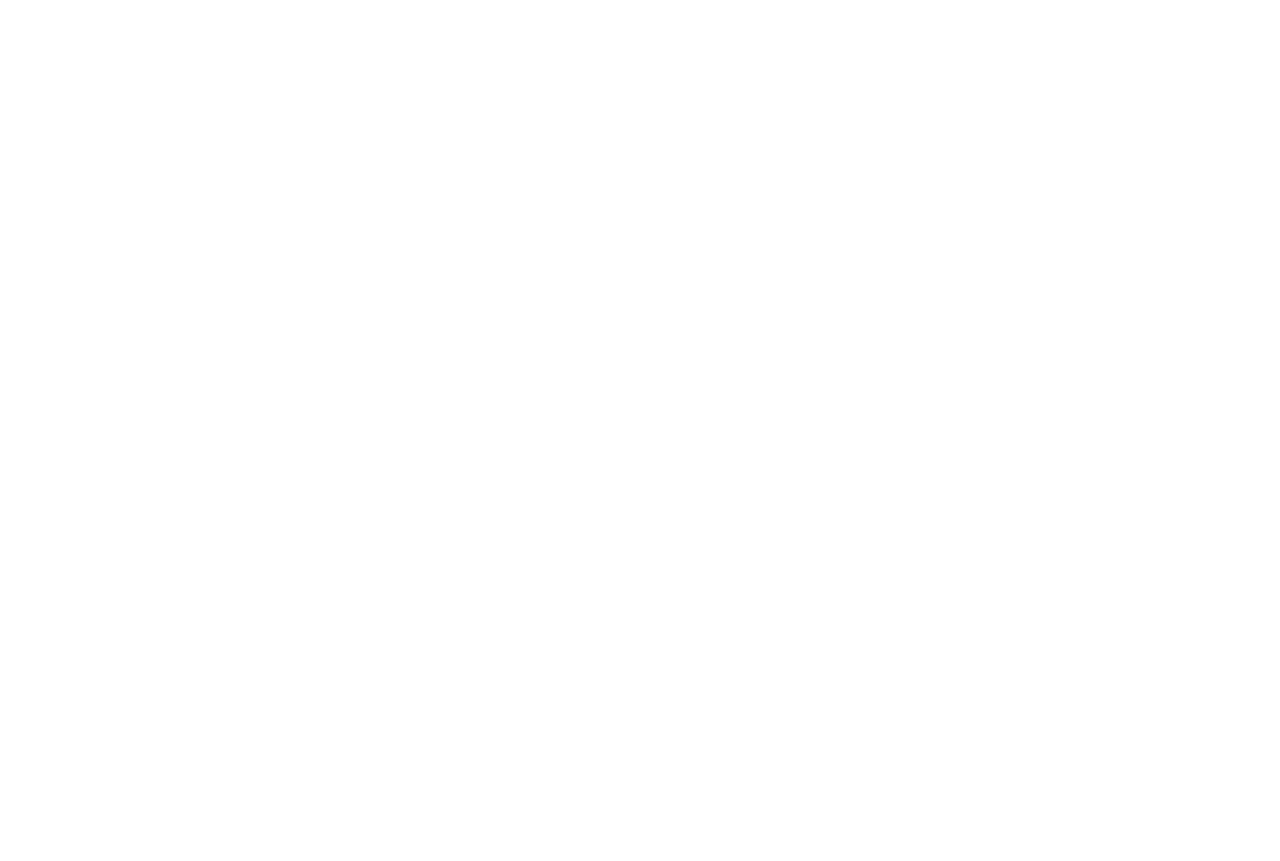
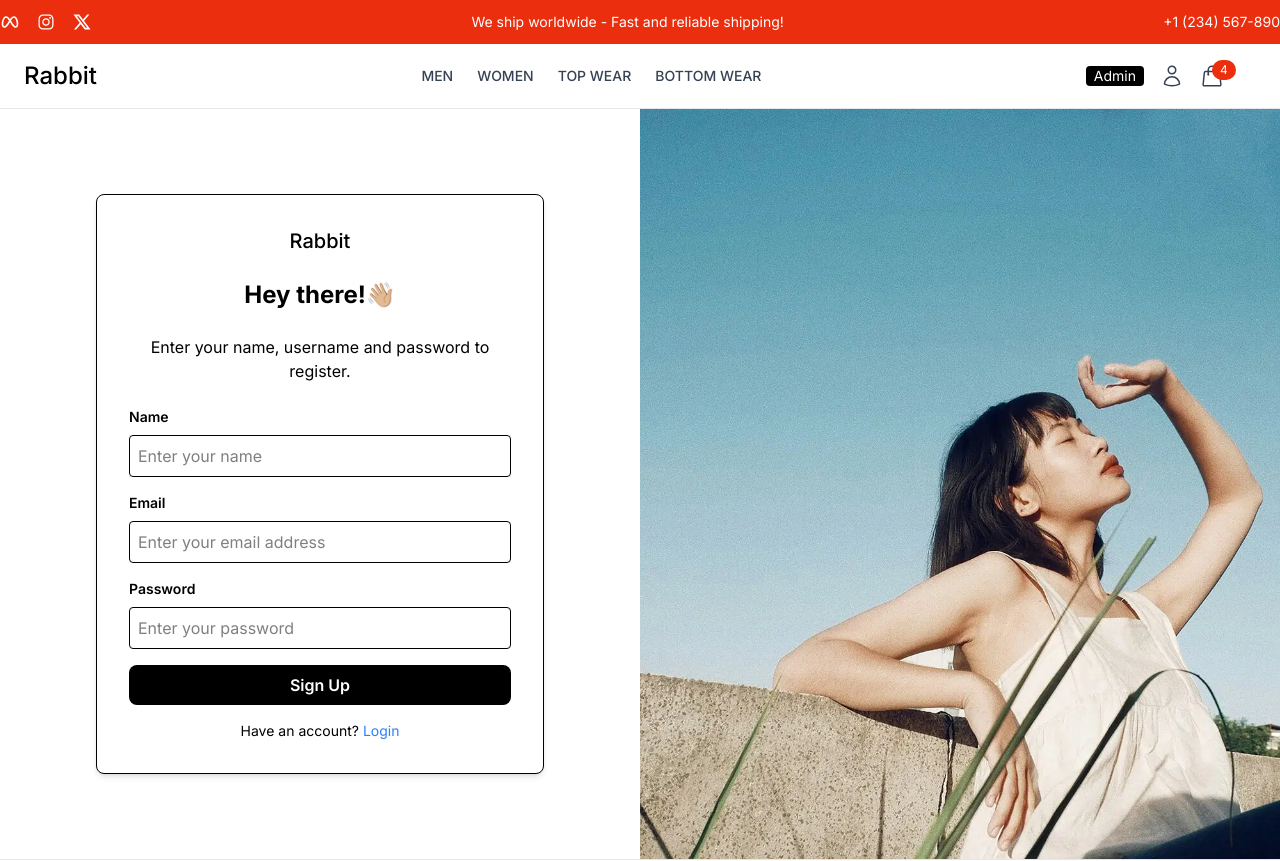
Before and after one commit to rizarayhan/rabbit-v2, a React (Vite) app: page /register in a window 1280 px wide. Before the commit this address had no page. Shown: the top 861 px of the page. Before the commit the page ends 800 px from the top, so only its background shows below. Built offline with nearby package versions, Linux system fonts and the light colour scheme.

Commit message:
create login and register

```diff
--- a/src/App.jsx
+++ b/src/App.jsx
@@ -1,6 +1,8 @@
 import { BrowserRouter, Route, Routes } from "react-router-dom";
 import UserLayout from "./components/Layout/UserLayout";
 import AdminLayout from "./components/Layout/AdminLayout";
+import Login from "./pages/Login";
+import Register from "./pages/Register";
 
 const App = () => {
   return (
@@ -8,6 +10,8 @@
       <Routes>
         <Route path="/" element={<UserLayout />}>
           {/* User Route */}
+          <Route path="login" element={<Login />} />
+          <Route path="register" element={<Register />} />
         </Route>
         <Route path="/admin" element={<AdminLayout />}>
           {/* Admin Route */}
--- a/src/components/Layout/UserLayout.jsx
+++ b/src/components/Layout/UserLayout.jsx
@@ -1,3 +1,4 @@
+import { Outlet } from "react-router-dom";
 import Footer from "../Common/Footer";
 import Header from "../Common/Header";
 
@@ -7,6 +8,7 @@
       {/* Header */}
       <Header />
       {/* Main Content */}
+      <Outlet />
       {/* Footer */}
       <Footer />
     </>
--- /dev/null
+++ b/src/pages/Login.jsx
@@ -0,0 +1,78 @@
+import { useState } from "react";
+import { Link } from "react-router-dom";
+import loginImage from "../assets/login.webp";
+
+const Login = () => {
+  const [email, setEmail] = useState("");
+  const [password, setPassword] = useState("");
+
+  const handleSubmit = (e) => {
+    e.preventDefault();
+    console.log("Login: ", email, password);
+  };
+  return (
+    <div className="flex">
+      {/* Login form */}
+      <div className="w-full md:w-1/2 flex flex-col items-center justify-center p-8 md:p-12">
+        <form
+          onSubmit={handleSubmit}
+          className="w-full max-w-md bg-white border p-8 rounded-lg shadow-md "
+        >
+          <div className="flex justify-center mb-6">
+            <h2 className="text-xl font-medium">Rabbit</h2>
+          </div>
+          <h2 className="text-2xl font-bold text-center mb-6">Hey there!👋🏼</h2>
+          <p className="text-center mb-6 ">
+            Enter your username and password to login.
+          </p>
+
+          <div className="mb-4">
+            <label className="block text-sm font-semibold mb-2">Email</label>
+            <input
+              type="email"
+              value={email}
+              placeholder="Enter your email address"
+              onChange={(e) => setEmail(e.target.value)}
+              className="w-full p-2 border rounded"
+              required
+            />
+          </div>
+          <div className="mb-4">
+            <label className="block text-sm font-semibold mb-2">Password</label>
+            <input
+              type="password"
+              value={password}
+              placeholder="Enter your password"
+              onChange={(e) => setPassword(e.target.value)}
+              className="w-full p-2 border rounded"
+              required
+            />
+          </div>
+          <button
+            type="submit"
+            className="w-full p-2 rounded-lg bg-black hover:bg-gray-800 text-white font-semibold mb-6 cursor-pointer"
+          >
+            Sign In
+          </button>
+          <p className="text-center text-sm">
+            Don't have an account?{" "}
+            <Link to="/register" className="text-blue-500">
+              Register
+            </Link>
+          </p>
+        </form>
+      </div>
+
+      {/* Login Image */}
+      <div className="hidden md:block w-1/2 bg-gray-800">
+        <img
+          src={loginImage}
+          alt="Login Image"
+          className="h-[750px] w-full object-cover"
+        />
+      </div>
+    </div>
+  );
+};
+
+export default Login;
--- /dev/null
+++ b/src/pages/Register.jsx
@@ -0,0 +1,87 @@
+import { useState } from "react";
+import registerImage from "../assets/register.webp";
+import { Link } from "react-router-dom";
+
+const Register = () => {
+  const [name, setName] = useState("");
+  const [email, setEmail] = useState("");
+  const [password, setPassword] = useState("");
+
+  const handleSubmit = (e) => {
+    e.preventDefault();
+    console.log("Register: ", name, email, password);
+  };
+  return (
+    <div className="flex">
+      {/* Register form */}
+      <div className="w-full md:w-1/2 flex flex-col items-center justify-center p-8 md:p-12">
+        <form
+          onSubmit={handleSubmit}
+          className="w-full max-w-md bg-white p-8 border rounded-lg shadow-md"
+        >
+          <div className="flex justify-center mb-6">
+            <h2 className="text-xl font-medium">Rabbit</h2>
+          </div>
+          <h2 className="text-2xl text-center font-bold mb-6">Hey there!👋🏼</h2>
+          <p className="text-center mb-6">
+            Enter your name, username and password to register.
+          </p>
+
+          <div className="mb-4">
+            <label className="block text-sm font-semibold mb-2">Name</label>
+            <input
+              type="text"
+              value={name}
+              placeholder="Enter your name"
+              onChange={(e) => setName(e.target.value)}
+              className="w-full border rounded p-2"
+              required
+            />
+          </div>
+          <div className="mb-4">
+            <label className="block text-sm font-semibold mb-2">Email</label>
+            <input
+              type="email"
+              value={email}
+              placeholder="Enter your email address"
+              onChange={(e) => setEmail(e.target.value)}
+              className="w-full border rounded p-2"
+              required
+            />
+          </div>
+          <div className="mb-4">
+            <label className="block text-sm font-semibold mb-2">Password</label>
+            <input
+              type="password"
+              value={password}
+              placeholder="Enter your password"
+              onChange={(e) => setPassword(e.target.value)}
+              className="w-full border rounded p-2"
+              required
+            />
+          </div>
+          <button className="w-full bg-black hover:bg-gray-800 text-white font-semibold p-2 rounded-lg mb-4 cursor-pointer">
+            Sign Up
+          </button>
+          <p className="text-center text-sm">
+            Have an account?{" "}
+            <Link to="/login" className="text-blue-500">
+              Login
+            </Link>
+          </p>
+        </form>
+      </div>
+
+      {/* Register image */}
+      <div className="hidden md:block w-1/2 bg-gray-800">
+        <img
+          src={registerImage}
+          alt="Register Image"
+          className="h-[750px] w-full object-cover"
+        />
+      </div>
+    </div>
+  );
+};
+
+export default Register;
```
